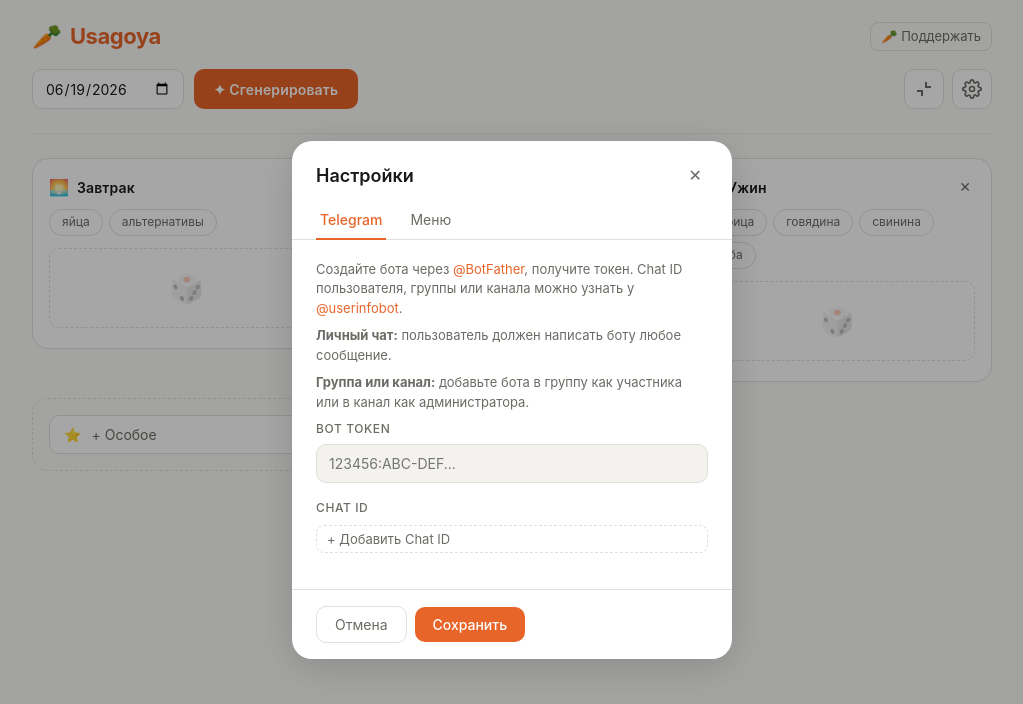
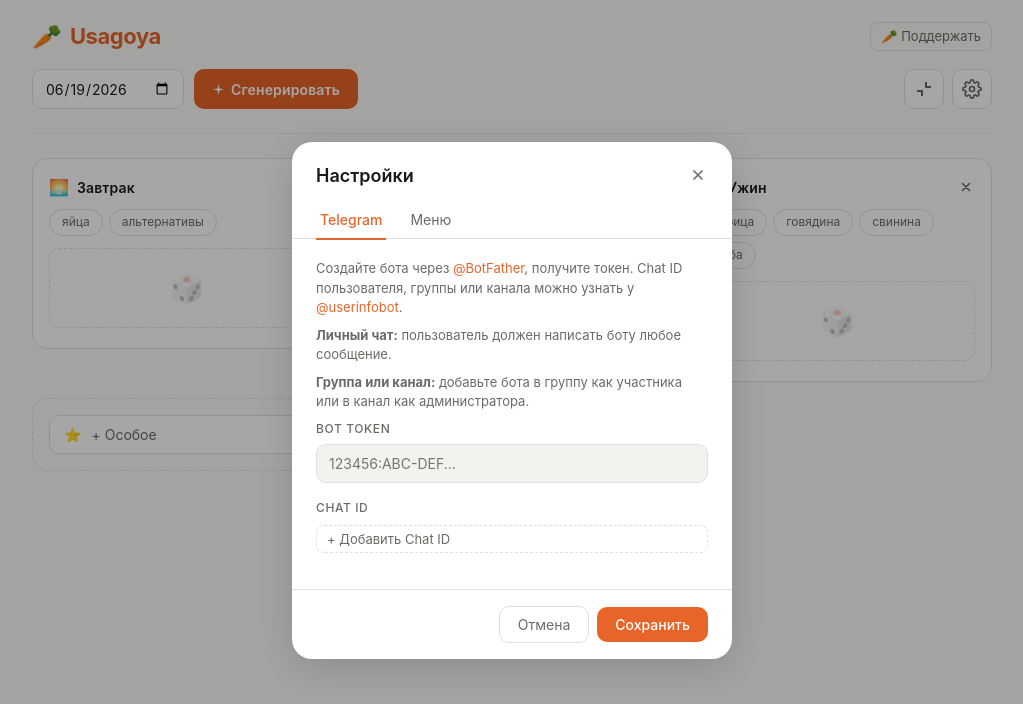
Before and after one commit to sahvea/usagoya, a React (Vite) app: page / in a window 1280 px wide. Both pictures are taken after a click on the button 1100 px from the left and 89 px from the top of the page. Shown: the top 704 px of the page, without its empty margins (128-1151 px from the left). Built offline with nearby package versions, Linux system fonts and the light colour scheme.

Commit message:
fix: fix icons

```diff
--- a/src/components/Header.module.css
+++ b/src/components/Header.module.css
@@ -93,18 +93,20 @@
   outline: none;
   transition: border-color 0.15s;
   min-width: 150px;
+  height: 40px;
   min-height: 40px;
+  box-sizing: border-box;
 }
 
 .datePicker:focus {
   border-color: var(--color-accent);
 }
 
-.datePicker::-webkit-datetime-edit {
-  display: block;
-}
-
 .generateBtn {
+  display: flex;
+  align-items: center;
+  justify-content: center;
+  gap: 6px;
   padding: 10px 16px;
   border: 1.5px solid transparent;
   border-radius: 10px;
--- a/src/components/Header.tsx
+++ b/src/components/Header.tsx
@@ -56,7 +56,18 @@
           onClick={onGenerate}
           disabled={generating}
         >
-          {generating ? "Генерирую..." : "✦ Сгенерировать"}
+          <svg
+            xmlns="http://www.w3.org/2000/svg"
+            width="13"
+            height="13"
+            viewBox="0 0 24 24"
+            fill="currentColor"
+            aria-hidden="true"
+            style={{ flexShrink: 0 }}
+          >
+            <path d="M12 2 L13.9 10.1 L22 12 L13.9 13.9 L12 22 L10.1 13.9 L2 12 L10.1 10.1 Z" />
+          </svg>
+          {generating ? "Генерирую..." : "Сгенерировать"}
         </button>
         {hasResults && (
           <button
--- a/src/components/MealCard.module.css
+++ b/src/components/MealCard.module.css
@@ -15,14 +15,12 @@
   border-color: var(--color-success-border);
 }
 
-
 .header {
   display: flex;
   align-items: center;
   gap: 8px;
   margin-bottom: 10px;
 }
-
 
 .label {
   font-size: 14px;
@@ -79,9 +77,9 @@
   background: none;
   border: none;
   cursor: pointer;
-  font-size: 14px;
+  display: flex;
   color: var(--color-text-muted);
-  padding: 2px 4px;
+  padding: 2px;
   border-radius: 4px;
   line-height: 1;
   transition:
--- a/src/components/MealCard.tsx
+++ b/src/components/MealCard.tsx
@@ -69,9 +69,7 @@
     card.type === "special" ? card.name || meta.label : meta.label;
 
   return (
-    <div
-      className={`${styles.card} ${card.confirmed ? styles.confirmed : ""}`}
-    >
+    <div className={`${styles.card} ${card.confirmed ? styles.confirmed : ""}`}>
       <div className={styles.header}>
         <span className={styles.icon}>{meta.icon}</span>
         {card.type === "special" && onRename ? (
@@ -123,7 +121,18 @@
             onClick={() => onRemove(card.id)}
             aria-label="Удалить карточку"
           >
-            ✕
+            <svg
+              xmlns="http://www.w3.org/2000/svg"
+              width="14"
+              height="14"
+              viewBox="0 0 24 24"
+              fill="none"
+              stroke="currentColor"
+              strokeWidth="2.5"
+              strokeLinecap="round"
+            >
+              <path d="M18 6 6 18M6 6l12 12" />
+            </svg>
           </button>
         )}
       </div>
--- a/src/components/SettingsModal.module.css
+++ b/src/components/SettingsModal.module.css
@@ -37,9 +37,9 @@
   background: none;
   border: none;
   cursor: pointer;
-  font-size: 16px;
+  display: flex;
   color: var(--color-text-muted);
-  padding: 4px 6px;
+  padding: 2px;
   border-radius: 6px;
   transition:
     color 0.12s,
@@ -250,6 +250,7 @@
   display: flex;
   gap: 8px;
   align-items: center;
+  justify-content: flex-end;
   flex-shrink: 0;
 }
 
--- a/src/components/SettingsModal.tsx
+++ b/src/components/SettingsModal.tsx
@@ -74,7 +74,18 @@
             onClick={onClose}
             aria-label="Закрыть"
           >
-            ✕
+            <svg
+              xmlns="http://www.w3.org/2000/svg"
+              width="16"
+              height="16"
+              viewBox="0 0 24 24"
+              fill="none"
+              stroke="currentColor"
+              strokeWidth="2.5"
+              strokeLinecap="round"
+            >
+              <path d="M18 6 6 18M6 6l12 12" />
+            </svg>
           </button>
         </div>
 
@@ -163,7 +174,18 @@
                         }
                         aria-label="Удалить"
                       >
-                        ✕
+                        <svg
+                          xmlns="http://www.w3.org/2000/svg"
+                          width="12"
+                          height="12"
+                          viewBox="0 0 24 24"
+                          fill="none"
+                          stroke="currentColor"
+                          strokeWidth="2.5"
+                          strokeLinecap="round"
+                        >
+                          <path d="M18 6 6 18M6 6l12 12" />
+                        </svg>
                       </button>
                     </div>
                   ))}
```
